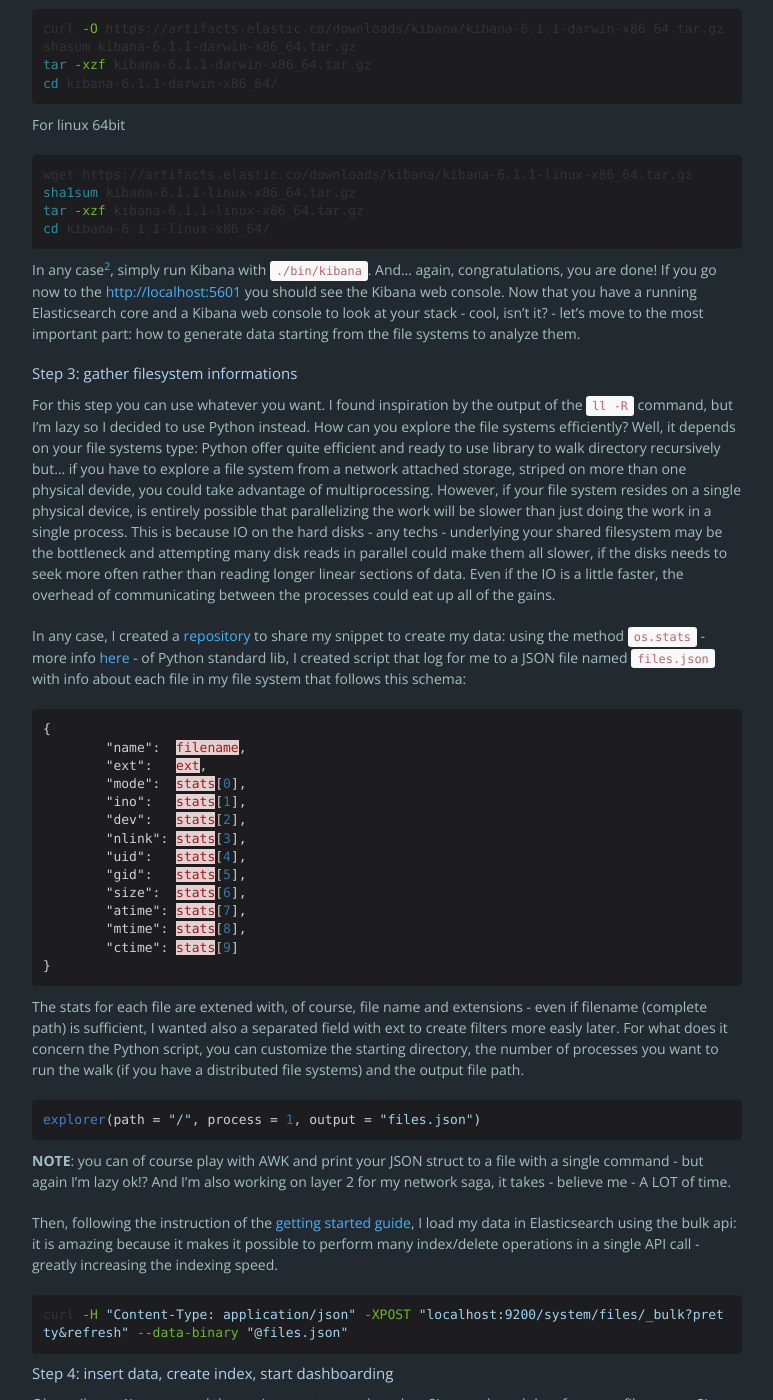
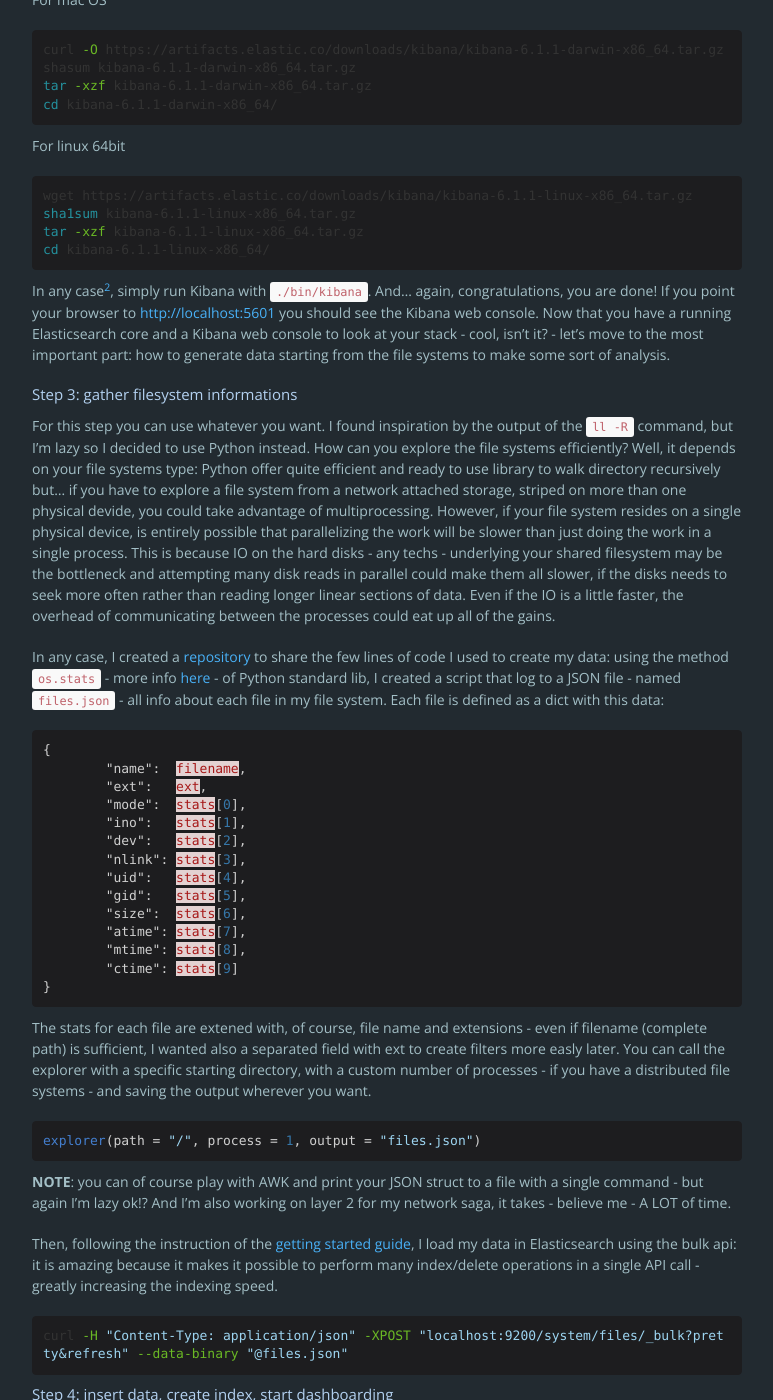
Before and after one commit to made2591/blog.madeddu.xyz, a Jekyll site: the page built from _posts/2018-01-13-elasticnas.md, in a window 1280 px wide and 1400 px high, scrolled down 2002 px. Shown: the whole window, without its empty margins (253-1026 px from the left). Built offline with Jekyll 4.4.1, drawn with Linux system fonts in a browser that asks for light colours; nearby versions of some CDN libraries; comment, search, counter and statistics services are not loaded; some of the changed text lies outside the part shown.

Commit message:
Fix typos

````diff
--- a/_posts/2018-01-13-elasticnas.md
+++ b/_posts/2018-01-13-elasticnas.md
@@ -4,12 +4,12 @@
 ---
 
 ### Introduction
-I always owned a lot of hard drives: I don't know why, I always used and still use to look for space to save my data. In the years, I started using disks, then I assembled a HP Proliant to be a Synology Based System - I don't want to go the cloud because I'm stupid - and... in the last week, I decided to make order in a huge amount of files. The first thing you have to do when you are handling terabytes and terabytes of __both__ well-ordered __and__ _no-ordered-at-all_ data is literaly pray that someone else, like a magician, or druid comes to you with a magic wand and fixes all the mess for free, in a way you do not know but you'll like it.
+I always owned a lot of hard drives: I don't know why, I always used and still use to look for space to save my data. In the years, I started using disks, then I assembled a HP Proliant to be a Synology Based System - I don't want to go the cloud because I'm stupid - and... in the last week, I decided to make order in a huge amount of files. The first thing you have to do when you are handling terabytes and terabytes of __both__ well-ordered __and__ _no-ordered-at-all_ data is literaly pray that someone else, like a magician, or druid comes to you with a magic wand and fixes all the mess for free, in a way you do not know but you will like.
 This article is the right one if you don't want to pray, you really don't believe in miracle but you still need to order your stuff. I have done it using elastisearch and kibana!
 
 <p align="center"><img src="http://craigconnects.org/wp-content/uploads/W-S-files.jpg" style="width: 100%; marker-top: -10px;"/></p>
 
-In the next paragraphs, I will talk about how you can setup your envinroment locally, without losing too much time in configuration and start building what you need to explore your file systems.
+In the next paragraphs, I will talk about how you can setup your envinroment locally, without losing too much time in configurations and start building what you need to explore your file systems.
 
 ### What you need before starting
 Ok, here the ingredients to prepare the environment:
@@ -23,7 +23,7 @@
 To order your files, you first have to make some sort of statistics: Elasticsearch + Kibana can really help you in doing that. Of course, you also have to create data to explore your file systems, but this is really a simple task I will show in the end. First, let's start with the core: Elasticsearch.
 
 #### Step 1: run Elasticsearch
-Elasticsearch is a distributed, RESTful search and analytics engine capable of solving different _scenarios_: what do I mean? That it could be use to centrally store your data, so you can discover the expected and uncover the unexpected. Perfect for my original purpose: make order in my file systems. How can you install elastisearch in a portable way? It's really simple! Open a shell and do the following:
+Elasticsearch is a distributed, RESTful search and analytics engine capable of solving different _scenarios_: what do I mean? That it could be use to centrally store your data, let you _discover the expected_ and _uncover the unexpected_ - cit. This is perfect for my original purpose (make order in my file systems)! How can you install Elastisearch in a portable way? It's really simple: using Docker OR... if you don't you use Docker - I mean, why!? - open a shell and do the following:
 
 {% highlight bash %}
 curl -L -O https://artifacts.elastic.co/downloads/elasticsearch/elasticsearch-6.1.1.tar.gz
@@ -32,7 +32,7 @@
 ./elasticsearch
 {% endhighlight %}
 
-If you're running Elasticsearch on Windows, simply run ```elasticsearch.bat``` instead. If you are a mac user, you can also install Elasticsearch using [Homebrew](https://brew.sh/index_it.html) by running ```brew install elasticsearch``` from your shell. In any case... congratulations, you are done[^est]! You can add -d if you want to run it in the background as a daemon - I would prefer a docker container to create something always available. Let's move one step forward.
+If you're running Elasticsearch on Windows, simply run ```elasticsearch.bat``` instead. If you are a mac user, you can also install Elasticsearch using [Homebrew](https://brew.sh/index_it.html) by running ```brew install elasticsearch``` from your shell. In any case... congratulations, you are done[^est]! You can add -d if you want to run it in the background as a daemon - I would prefer a Docker container to create something always available. Let's move one step forward.
 
 #### Step 2: run Kibana
 Kibana gives _shape_ to your data and is the extensible user interface for configuring and managing all aspects of the Elastic Stack: it lets you visualize your Elasticsearch data and navigate them. The core ships with the classics histograms, line graphs, pie charts, sunbursts, and more. They leverage the full aggregation capabilities of Elasticsearch: it's a really awesome tool. Again, how to install it?
@@ -53,12 +53,12 @@
 cd kibana-6.1.1-linux-x86_64/
 {% endhighlight %}
 
-In any case[^kt], simply run Kibana with ```./bin/kibana```. And... again, congratulations, you are done! If you go now to the [http://localhost:5601](http://localhost:5601) you should see the Kibana web console. Now that you have a running Elasticsearch core and a Kibana web console to look at your stack - cool, isn't it? - let's move to the most important part: how to generate data starting from the file systems to analyze them.
+In any case[^kt], simply run Kibana with ```./bin/kibana```. And... again, congratulations, you are done! If you point your browser to [http://localhost:5601](http://localhost:5601) you should see the Kibana web console. Now that you have a running Elasticsearch core and a Kibana web console to look at your stack - cool, isn't it? - let's move to the most important part: how to generate data starting from the file systems to make some sort of analysis.
 
 #### Step 3: gather filesystem informations
 For this step you can use whatever you want. I found inspiration by the output of the ```ll -R``` command, but I'm lazy so I decided to use Python instead. How can you explore the file systems efficiently? Well, it depends on your file systems type: Python offer quite efficient and ready to use library to walk directory recursively but... if you have to explore a file system from a network attached storage, striped on more than one physical devide, you could take advantage of multiprocessing. However, if your file system resides on a single physical device, is entirely possible that parallelizing the work will be slower than just doing the work in a single process. This is because IO on the hard disks - any techs - underlying your shared filesystem may be the bottleneck and attempting many disk reads in parallel could make them all slower, if the disks needs to seek more often rather than reading longer linear sections of data. Even if the IO is a little faster, the overhead of communicating between the processes could eat up all of the gains.
 
-In any case, I created a [repository](https://github.com/made2591/python-multi-walker) to share my snippet to create my data: using the method ```os.stats``` - more info [here](https://docs.python.org/2/library/stat.html) - of Python standard lib, I created script that log for me to a JSON file named ```files.json``` with info about each file in my file system that follows this schema:
+In any case, I created a [repository](https://github.com/made2591/python-multi-walker) to share the few lines of code I used to create my data: using the method ```os.stats``` - more info [here](https://docs.python.org/2/library/stat.html) - of Python standard lib, I created a script that log to a JSON file - named ```files.json``` - all info about each file in my file system. Each file is defined as a dict with this data:
 
 {% highlight json %}
 {
@@ -77,7 +77,7 @@
 }
 {% endhighlight %}
 
-The stats for each file are extened with, of course, file name and extensions - even if filename (complete path) is sufficient, I wanted also a separated field with ext to create filters more easly later. For what does it concern the Python script, you can customize the starting directory, the number of processes you want to run the walk (if you have a distributed file systems) and the output file path.
+The stats for each file are extened with, of course, file name and extensions - even if filename (complete path) is sufficient, I wanted also a separated field with ext to create filters more easly later. You can call the explorer with a specific starting directory, with a custom number of processes - if you have a distributed file systems - and saving the output wherever you want.
 
 {% highlight python %}
 explorer(path = "/", process = 1, output = "files.json")
````
Also changed, not shown: other parts of _posts/2018-01-13-elasticnas.md (+2 -2 lines).
